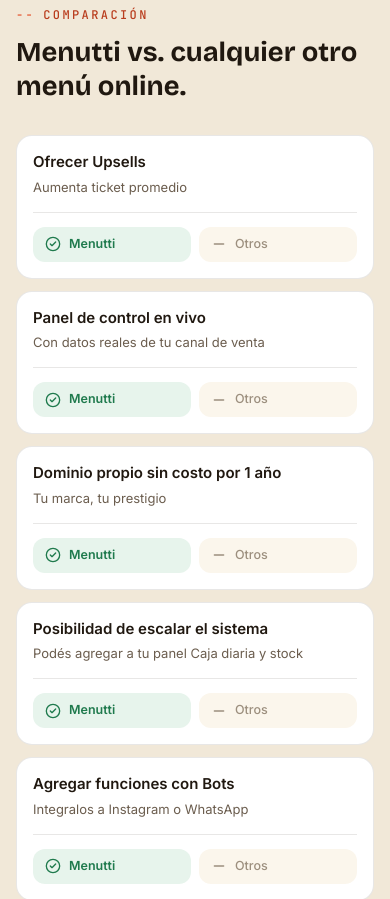
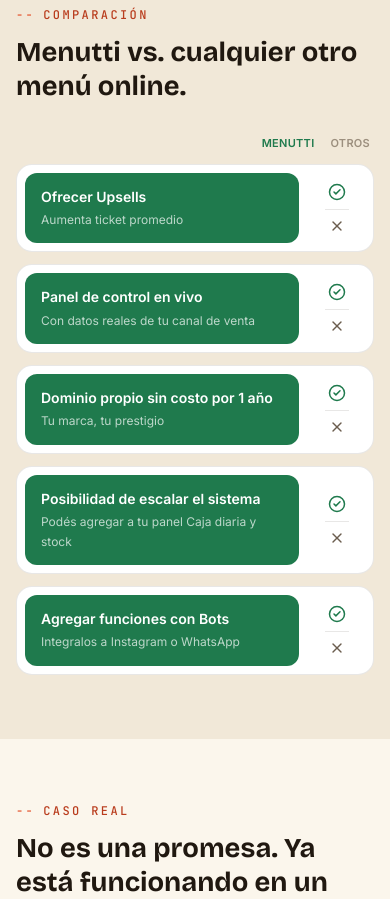
Before and after one commit to JonaLezcano/Menutti, a React (Vite) app: page / in a window 390 px wide. Shown: the part 2420-3319 px from the top of the page. Built offline with nearby package versions, Linux system fonts and the light colour scheme.

Commit message:
Restyling tabla Comparativa: chips solidos en cash + gitignore .vercel/.env*
Cada feature ahora vive en un chip solido color cash (mejor contraste con
texto blanco que flame) a la izquierda, con check/X alineados a la derecha
en el area blanca de la tabla, en desktop y mobile.

```diff
--- a/src/sections/Comparativa.tsx
+++ b/src/sections/Comparativa.tsx
@@ -1,4 +1,4 @@
-import { CheckCircle2, Minus } from 'lucide-react';
+import { CheckCircle2, X } from 'lucide-react';
 import FadeIn from '../components/FadeIn';
 import Eyebrow from '../components/Eyebrow';
 
@@ -29,11 +29,12 @@
  * Tabla comparativa Menutti vs. "Otros" — tabla real en desktop (semántica,
  * navegable con lector de pantalla) y cards apiladas en mobile (una por
  * feature, con las dos columnas lado a lado adentro), porque una tabla de
- * 3 columnas angosta se rompe o queda ilegible por debajo de ~480px. Mismo
- * lenguaje visual que el resto del sitio: check en cash (la plata que
- * sube) para todo lo que Menutti resuelve, un guion neutro en gris para lo
- * que "los otros" no tienen — sin ✕ rojo, no es un ataque a la
- * competencia, es una foto de lo que falta.
+ * 3 columnas angosta se rompe o queda ilegible por debajo de ~480px. Cada
+ * feature vive dentro de un chip sólido en `cash` (verde) — no `flame`:
+ * con texto blanco encima, flame da ~3.9:1 de contraste (falla AA para
+ * texto normal), cash da ~5.3:1. Fuera del chip, sobre el blanco de la
+ * tabla: check verde bajo "Menutti", ✕ oscura bajo "Otros" — sin rojo, no
+ * es un ataque a la competencia, es una foto de lo que falta.
  */
 export default function Comparativa() {
   return (
@@ -48,25 +49,27 @@
           </h2>
         </FadeIn>
 
-        {/* Mobile: una card por feature, con las dos columnas lado a lado
-            adentro de la card — nunca una tabla de 3 columnas apretada. */}
+        {/* Mobile: una card por feature, chip sólido en cash a la izquierda
+            (título + body en blanco) y check/✕ a la derecha — mismo
+            lenguaje visual que la tabla de desktop. */}
         <FadeIn delay={0.05} className="mt-8 flex flex-col gap-3 sm:hidden">
+          <div className="flex items-center justify-end gap-4 pr-1 text-[11px] font-semibold uppercase tracking-wide text-ink-dimmer" aria-hidden="true">
+            <span className="text-cash">Menutti</span>
+            <span>Otros</span>
+          </div>
           {FILAS.map((fila) => (
             <div
               key={fila.title}
-              className="rounded-2xl border border-ink-border bg-paper-card p-4"
+              className="flex items-stretch gap-2.5 rounded-2xl border border-ink-border bg-paper-card p-2"
             >
-              <h3 className="text-[15px] font-semibold leading-snug text-ink">{fila.title}</h3>
-              <p className="mt-1 text-[13px] leading-relaxed text-ink-dim">{fila.body}</p>
-              <div className="mt-3.5 grid grid-cols-2 gap-2 border-t border-ink-border pt-3.5">
-                <div className="flex items-center gap-2 rounded-xl bg-cash-pale px-3 py-2">
-                  <CheckCircle2 size={16} className="shrink-0 text-cash" />
-                  <span className="text-[12.5px] font-semibold text-cash">Menutti</span>
-                </div>
-                <div className="flex items-center gap-2 rounded-xl bg-paper px-3 py-2">
-                  <Minus size={16} className="shrink-0 text-ink-dimmer" />
-                  <span className="text-[12.5px] font-medium text-ink-dimmer">Otros</span>
-                </div>
+              <div className="flex flex-1 flex-col justify-center rounded-xl bg-cash px-4 py-3.5">
+                <h3 className="text-[14px] font-semibold leading-snug text-white">{fila.title}</h3>
+                <p className="mt-1 text-[12px] leading-relaxed text-white/70">{fila.body}</p>
+              </div>
+              <div className="flex w-14 shrink-0 flex-col items-center justify-center gap-2">
+                <CheckCircle2 size={18} className="shrink-0 text-cash" aria-label="Menutti: sí" />
+                <div className="h-px w-6 bg-ink-border" aria-hidden="true" />
+                <X size={16} className="shrink-0 text-ink-dim" aria-label="Otros: no" />
               </div>
             </div>
           ))}
@@ -92,15 +95,17 @@
             <tbody>
               {FILAS.map((fila, i) => (
                 <tr key={fila.title} className={i !== FILAS.length - 1 ? 'border-b border-ink-border' : ''}>
-                  <th scope="row" className="px-6 py-5 text-left font-normal">
-                    <span className="block text-[15px] font-semibold leading-snug text-ink">{fila.title}</span>
-                    <span className="mt-0.5 block text-[13px] leading-relaxed text-ink-dim">{fila.body}</span>
+                  <th scope="row" className="p-2 text-left font-normal align-middle">
+                    <div className="flex h-full flex-col justify-center rounded-2xl bg-cash px-5 py-4">
+                      <span className="block text-[15px] font-semibold leading-snug text-white">{fila.title}</span>
+                      <span className="mt-0.5 block text-[13px] leading-relaxed text-white/70">{fila.body}</span>
+                    </div>
                   </th>
-                  <td className="px-6 py-5 text-center">
+                  <td className="px-6 py-5 text-center align-middle">
                     <CheckCircle2 size={22} className="mx-auto shrink-0 text-cash" aria-label="Sí" />
                   </td>
-                  <td className="px-6 py-5 text-center">
-                    <Minus size={20} className="mx-auto shrink-0 text-ink-dimmer" aria-label="No" />
+                  <td className="px-6 py-5 text-center align-middle">
+                    <X size={20} className="mx-auto shrink-0 text-ink-dim" aria-label="No" />
                   </td>
                 </tr>
               ))}
--- a/src/sections/Prueba.tsx
+++ b/src/sections/Prueba.tsx
@@ -73,7 +73,7 @@
                 src={dashboardImg}
                 alt="Panel de métricas de Menutti: productos más vendidos, ticket promedio, ventas por upsell y facturación."
                 width={390}
-                height={2368}
+                height={2346}
                 loading="lazy"
                 className="h-auto w-full"
               />
```
Also changed, not shown: src/assets/prueba/dashboard.webp, 1 other file (tests, documents, lock files or other folders).
